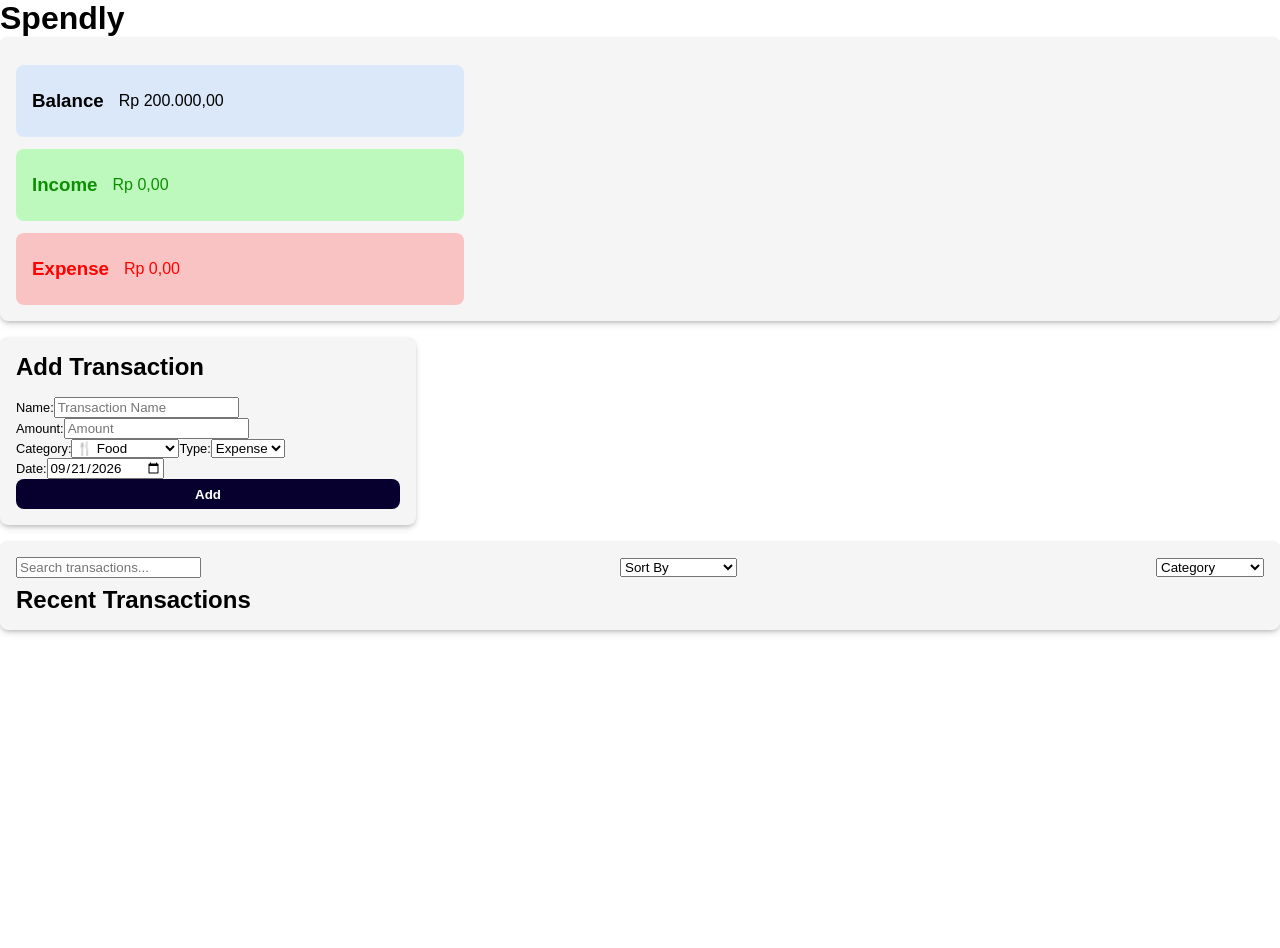
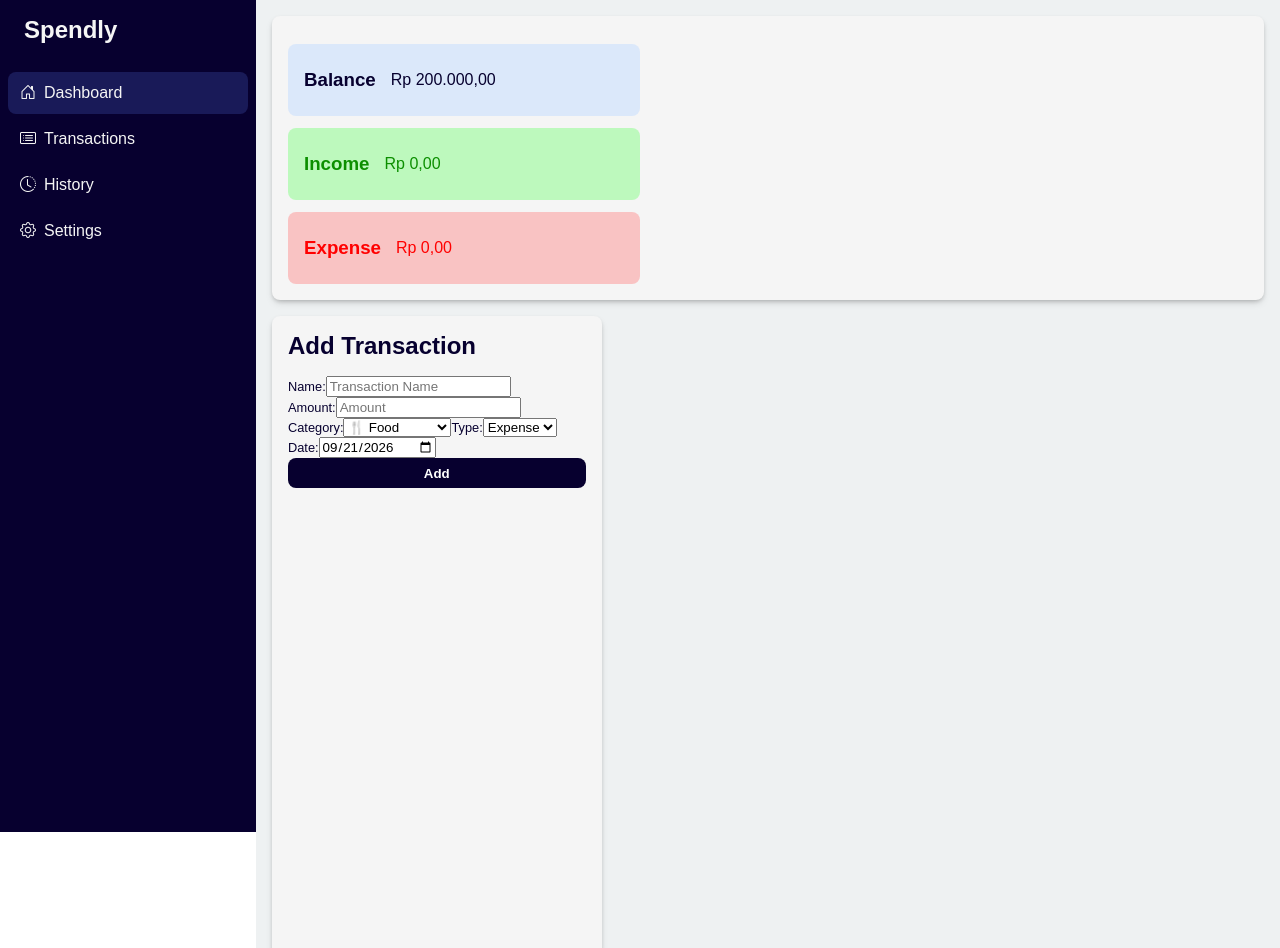
Before and after one commit to billyjour/expense-tracker-react, a React (Vite) app: page / in a window 1280 px wide. Shown: the top 948 px of the page. Built offline with nearby package versions, Linux system fonts and the light colour scheme; a web font is replaced by a local one.

Commit message:
import Navigation.jsx and send props to ListTransactions

```diff
--- a/src/ExpenseTracker.jsx
+++ b/src/ExpenseTracker.jsx
@@ -1,6 +1,6 @@
+import Navigation from "./Navigation.jsx";
 import PersonalFinance from "./PersonalFinance.jsx"
 import AddTransaction from "./AddTransaction.jsx";
-import Search from "./Search.jsx";
 import ListTransactions from "./ListTransactions.jsx";
 import Statistics from "./Statistics.jsx";
 import { useState, useEffect } from "react"
@@ -52,57 +52,47 @@ function ExpenseTracker(){
     }, [transactions, balance, income, expense])
 
     return(
-    <div className="full-container">
+    <div className="app-container" id="list-dashboard">
+        <Navigation />
+        <div className="main-container">
             <div className="tracker-container">
-            <h1 className="title">Spendly</h1>
                 <PersonalFinance
                     balance={balance}
                     income={income}
-            expense={expense} />
-
+                    expense={expense}
+                />
+                <div className="add-and-statistics-container">
                     <AddTransaction
                         setTransactions={setTransactions}
                         category={category}
                         setCategory={setCategory}
                         setBalance={setBalance}
                         setIncome={setIncome}
-            setExpense={setExpense} />
-
+                        setExpense={setExpense}
+                    />
+                    <Statistics
+                        expenseChartData={expenseChartData}
+                        incomeChartData={incomeChartData}
+                    />
                 </div>
-
-        <div className="right-container">
+            </div>
             <div className="search-list-container">
-                <div className="search-container">
-                    <Search
+                <ListTransactions
+                    transactions={transactions}
+                    setTransactions={setTransactions}
                     search={search}
                     setSearch={setSearch}
                     sort={sort}
                     setSort={setSort}
                     filter={filter}
-                    setFilter={setFilter} />
-                </div>
-                <div className="list-container">
-                    <ListTransactions
-                    transactions={transactions}
-                    setTransactions={setTransactions}
-                    search={search}
-                    sort={sort}
-                    filter={filter}
+                    setFilter={setFilter}
                     setBalance={setBalance}
                     setIncome={setIncome}
-                    setExpense={setExpense} />
+                    setExpense={setExpense}
+                />
             </div>
         </div>
-
-            <div className="graph-container">
-                <Statistics
-                expenseChartData={expenseChartData}
-                incomeChartData={incomeChartData} />
     </div>
-        </div>
-
-    </div>
-
     )
 }
 
```
Lines whose indentation alone changed are shown as unchanged.
